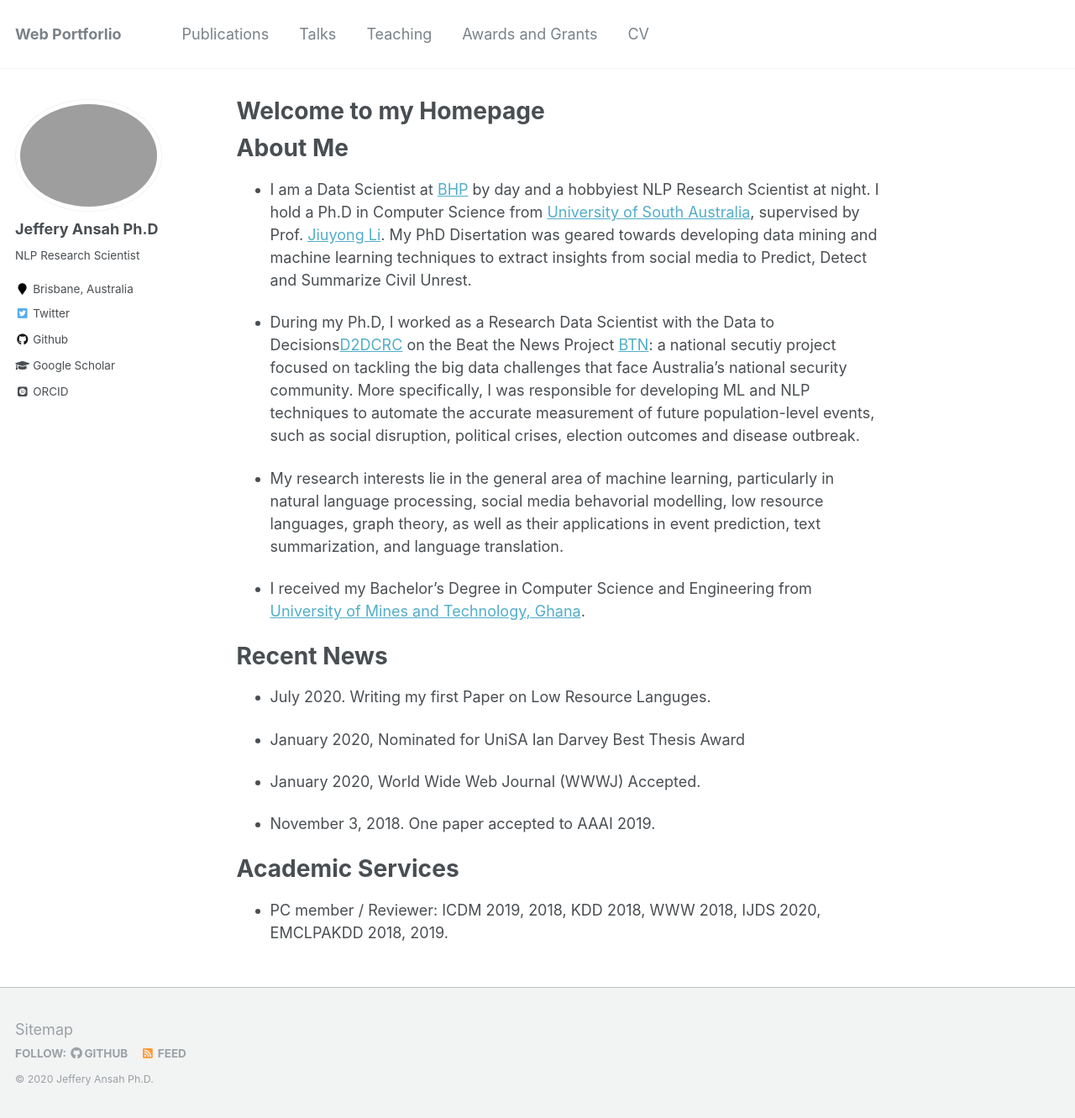
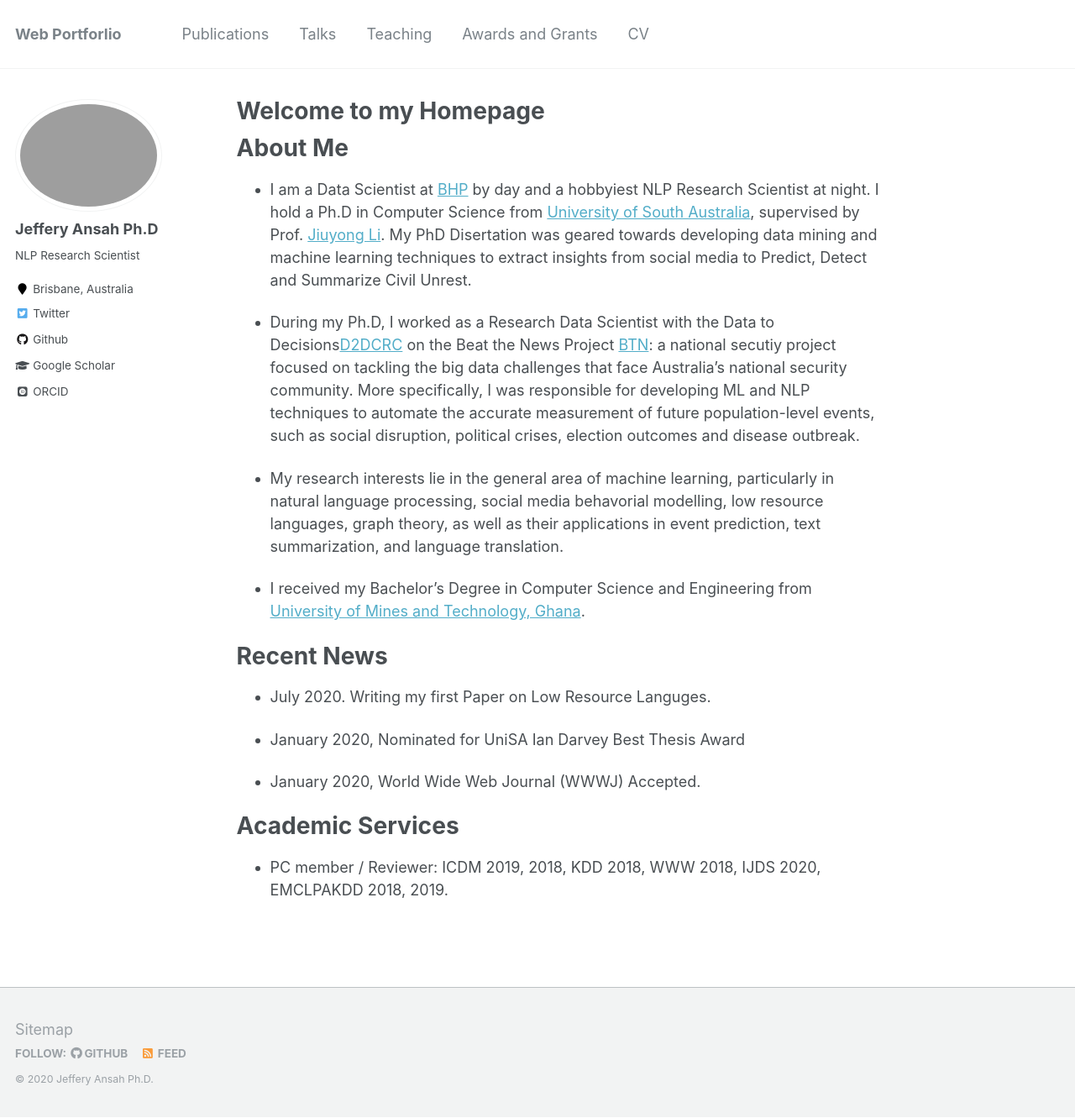
Before and after one commit to jefferyansah/jefferyansah.github.io, a Jekyll site: the page built from _pages/about.md, in a window 1280 px wide and 1331 px high. Shown: the whole window at 84% size. Built offline with Jekyll 4.4.1, drawn with Linux system fonts in a browser that asks for light colours; some web fonts are replaced.

Commit message:
new changes to the recent news

```diff
--- a/_pages/about.md
+++ b/_pages/about.md
@@ -30,7 +30,7 @@ redirect_from:
 
 * January 2020, World Wide Web Journal (WWWJ) Accepted.
 
-* November 3, 2018. One paper accepted to AAAI 2019.
+
 
 <!-- * August 9, 2017. I won the [Best Paper Award Honorable Mention](https://lantaoyu.github.io/files/sigir17-award.jpg) at [SIGIR 2017](http://sigir.org/sigir2017/program/awards/).
 * August 6 - August 12, 2017. I attended the 40th International ACM SIGIR Conference on Research and Development in Information Retrieval held in Tokyo, Japan.
```
